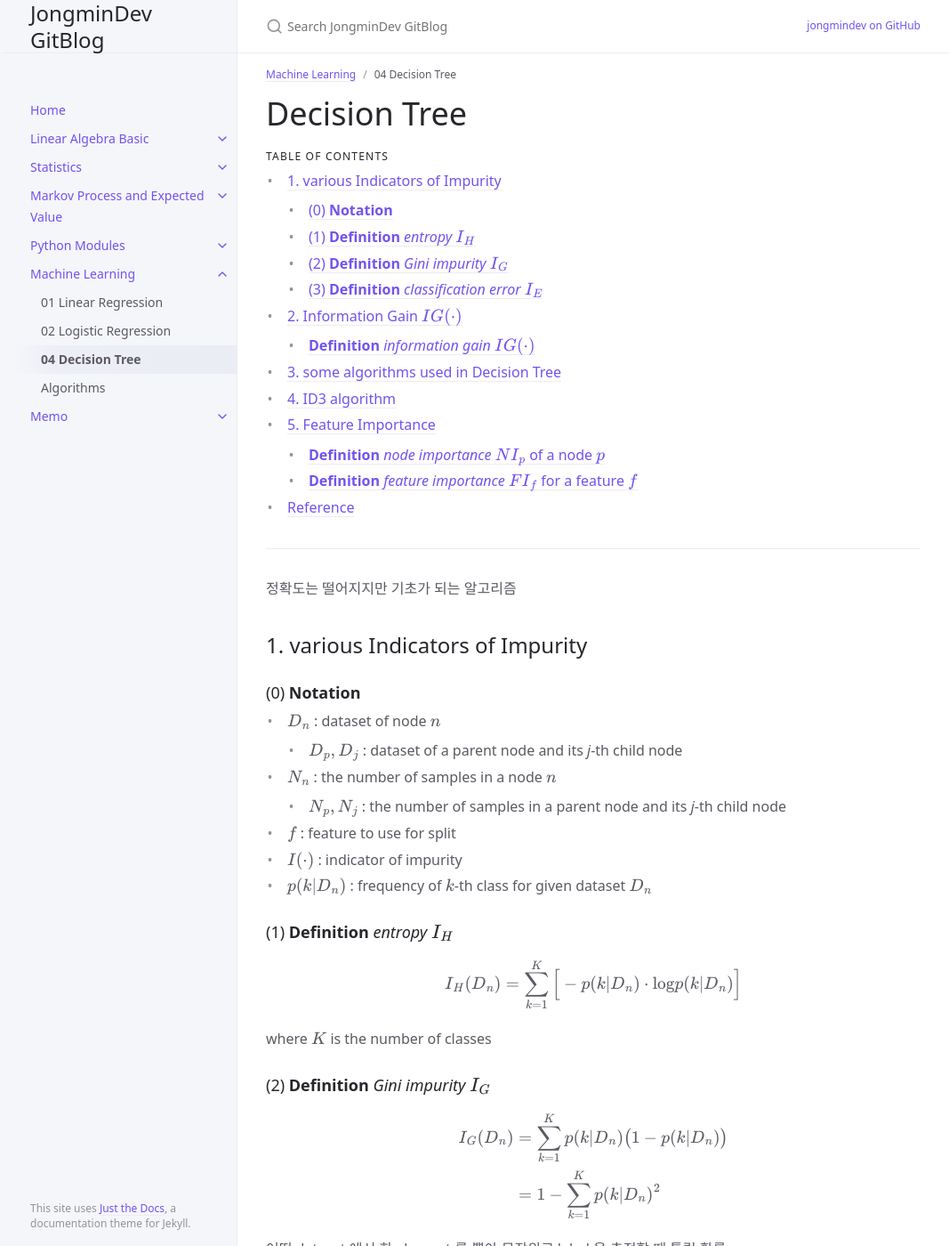
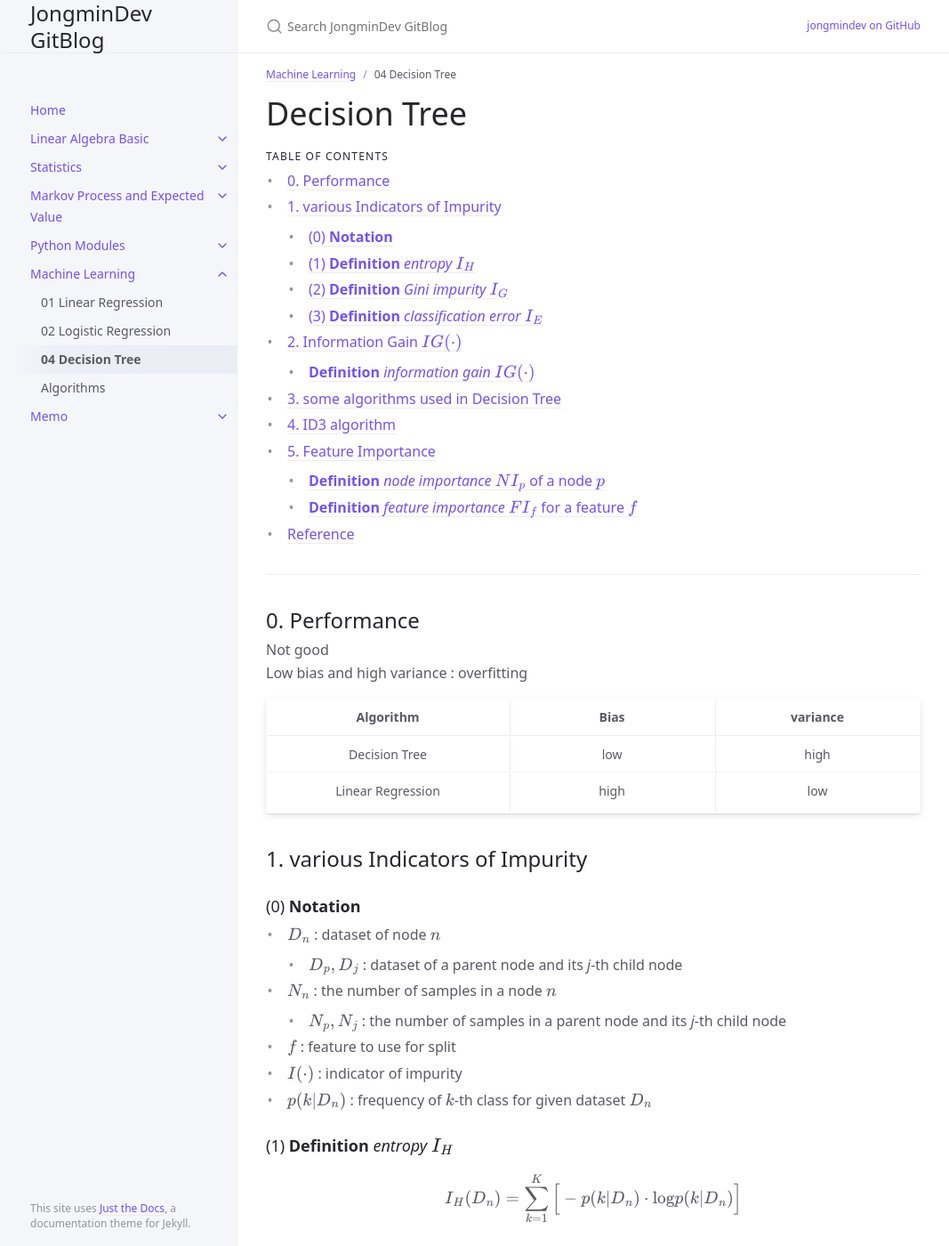
Before and after one commit to jongmindev/jongmindev.github.io, a Jekyll site: the page built from docs/MachineLearning/04DecisionTree.md, in a window 1280 px wide and 1400 px high. Shown: the whole window at 89% size, without its empty margins (105-1172 px from the left). Built offline with Jekyll 4.4.1, drawn with Linux system fonts in a browser that asks for light colours.

Commit message:
performance

```diff
--- a/docs/MachineLearning/04DecisionTree.md
+++ b/docs/MachineLearning/04DecisionTree.md
@@ -17,7 +17,15 @@ parent : Machine Learning
 
 ---
 
-정확도는 떨어지지만 기초가 되는 알고리즘
+## 0. Performance
+
+Not good
+Low bias and high variance : overfitting
+
+|Algorithm|Bias|variance|
+|:---:|:---:|:---:|
+|Decision Tree|low|high|
+|Linear Regression|high|low|
 
 ## 1. various Indicators of Impurity
 
```
